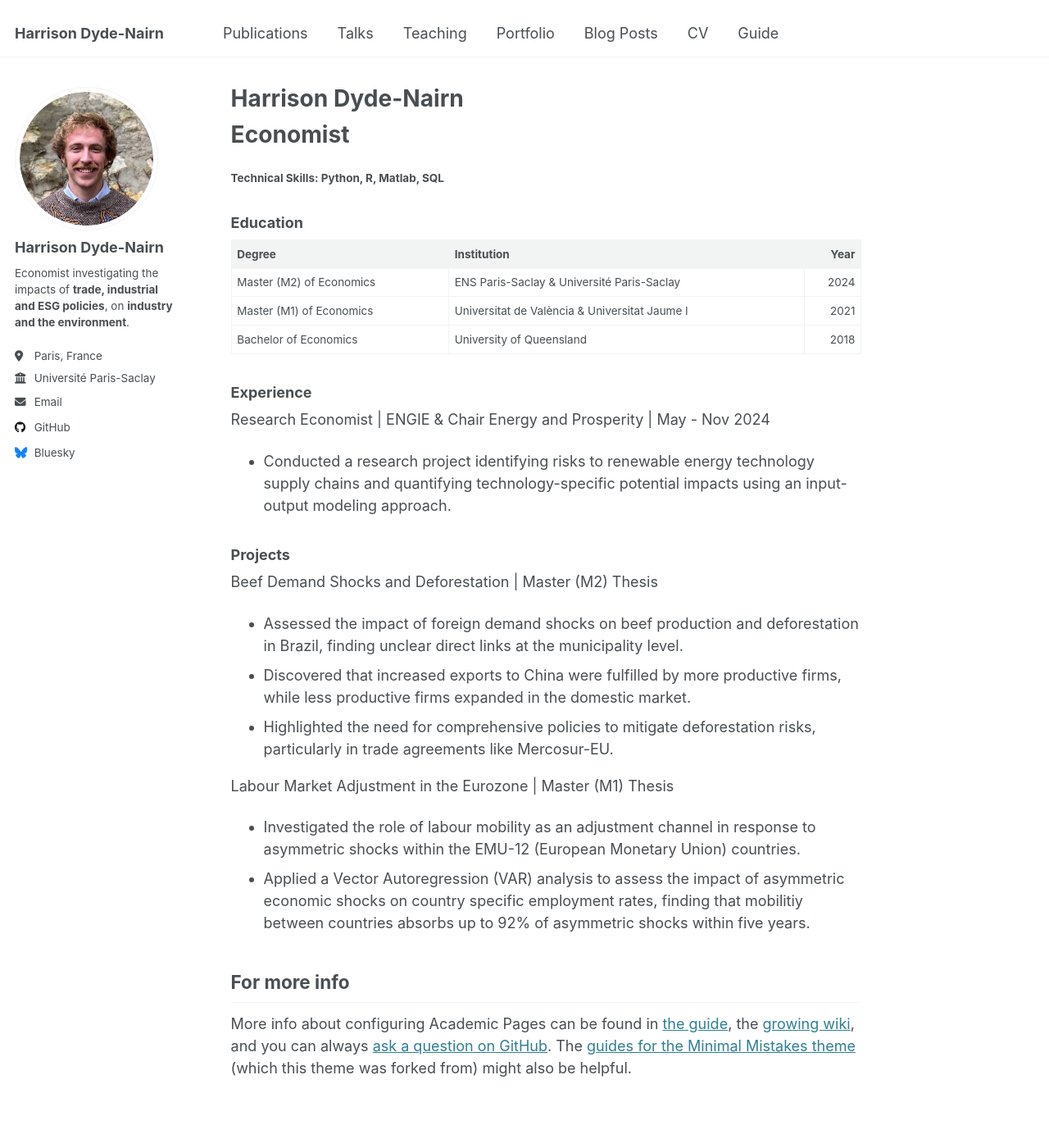
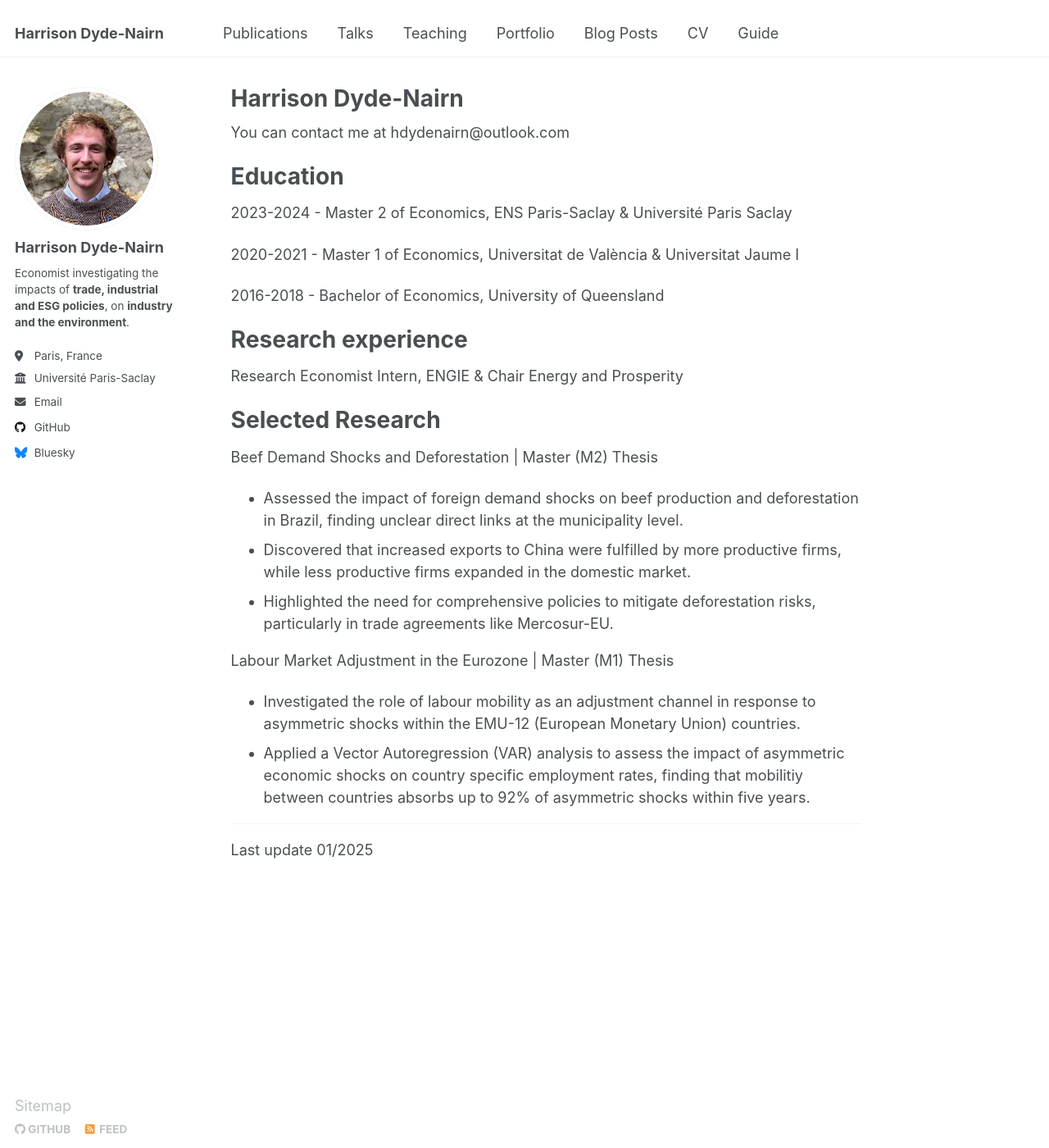
Before and after one commit to hdydenairn/hdydenairn.github.io, a Jekyll site: the page built from _pages/about.md, in a window 1280 px wide and 1400 px high. Shown: the whole window at 82% size. Built offline with Jekyll 4.4.1, drawn with Linux system fonts in a browser that asks for light colours.

Commit message:
Update about.md

```diff
--- a/_pages/about.md
+++ b/_pages/about.md
@@ -7,24 +7,25 @@ redirect_from:
   - /about.html
 ---
 
-# Economist
+You can contact me at hdydenairn@outlook.com
 
-#### Technical Skills: Python, R, Matlab, SQL
+Education
+======
 
-### Education
+2023-2024 - Master 2 of Economics, ENS Paris-Saclay & Université Paris Saclay
 
-| Degree                          | Institution                                | Year |
-|:--------------------------------|:------------------------------------------|-----:|
-| Master (M2) of Economics        | ENS Paris-Saclay & Université Paris-Saclay | 2024 |
-| Master (M1) of Economics        | Universitat de València & Universitat Jaume I | 2021 |
-| Bachelor of Economics           | University of Queensland                   | 2018 |
+2020-2021 - Master 1 of Economics, Universitat de València & Universitat Jaume I
+
+2016-2018 - Bachelor of Economics, University of Queensland
 
 
-### Experience
-Research Economist | ENGIE & Chair Energy and Prosperity | May - Nov 2024
-- Conducted a research project identifying risks to renewable energy technology supply chains and quantifying technology-specific potential impacts using an input-output modeling approach.
+Research experience
+======
 
-### Projects
+Research Economist Intern, ENGIE & Chair Energy and Prosperity
+
+Selected Research
+======
 
 Beef Demand Shocks and Deforestation | Master (M2) Thesis
 - Assessed the impact of foreign demand shocks on beef production and deforestation in Brazil, finding unclear direct links at the municipality level.
@@ -35,6 +36,5 @@ Labour Market Adjustment in the Eurozone | Master (M1) Thesis
 - Investigated the role of labour mobility as an adjustment channel in response to asymmetric shocks within the EMU-12 (European Monetary Union) countries.
 - Applied a Vector Autoregression (VAR) analysis to assess the impact of asymmetric economic shocks on country specific employment rates, finding that mobilitiy between countries absorbs up to 92% of asymmetric shocks within five years.
 
-For more info
 ------
-More info about configuring Academic Pages can be found in [the guide](https://academicpages.github.io/markdown/), the [growing wiki](https://github.com/academicpages/academicpages.github.io/wiki), and you can always [ask a question on GitHub](https://github.com/academicpages/academicpages.github.io/discussions). The [guides for the Minimal Mistakes theme](https://mmistakes.github.io/minimal-mistakes/docs/configuration/) (which this theme was forked from) might also be helpful.
+Last update 01/2025
```
